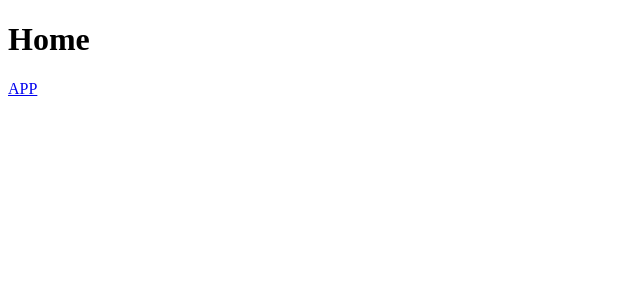
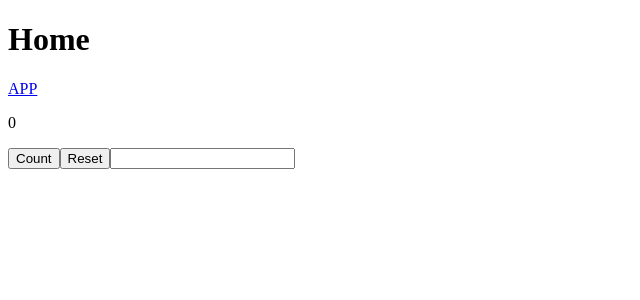
Before and after one commit to MarielleTOM/PTAC2-main, a React (Vite) app: page /Home in a window 1280 px wide. Shown: the top 300 px of the page, without its empty margins (0-640 px from the left). Built offline with nearby package versions, Linux system fonts and the light colour scheme.

Commit message:
ADD THINGS

```diff
--- a/src/Home/Home.jsx
+++ b/src/Home/Home.jsx
@@ -1,11 +1,19 @@
+import {useState} from "react";
 import {Link} from "react-router-dom";
 export default function Home(){
+    const [count, setCount] = useState(0);
+    const [name,setName] = useState("");
     return (
         <div>
             <h1>
                 Home
             </h1>
             <Link to="/app">APP</Link>
+            <p>{count}</p>
+            <p>{name}</p>
+            <button onClick={() => { setCount(count + 1) }}>Count</button>
+            <button onClick={() => { setCount(0) }}>Reset</button>
+            <input type="text" onChange={(e)=>{setName(e.target.value)}}></input>
         </div>
     )
 }
```
